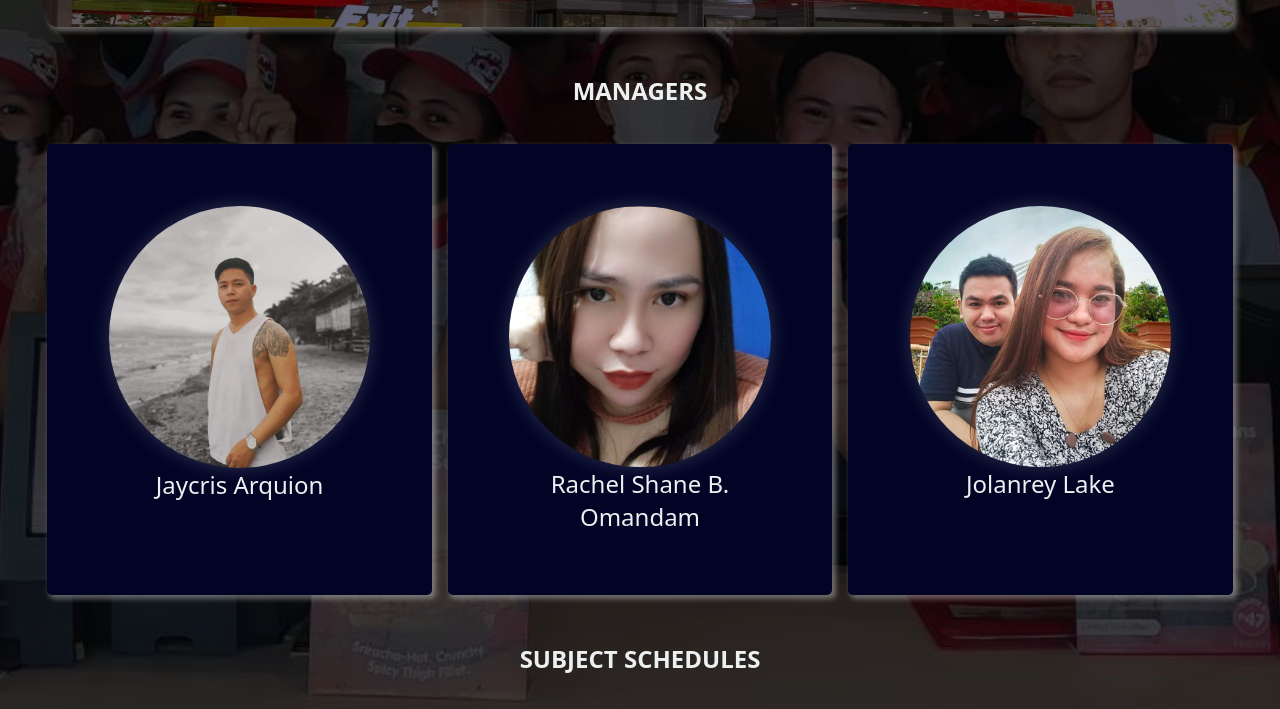
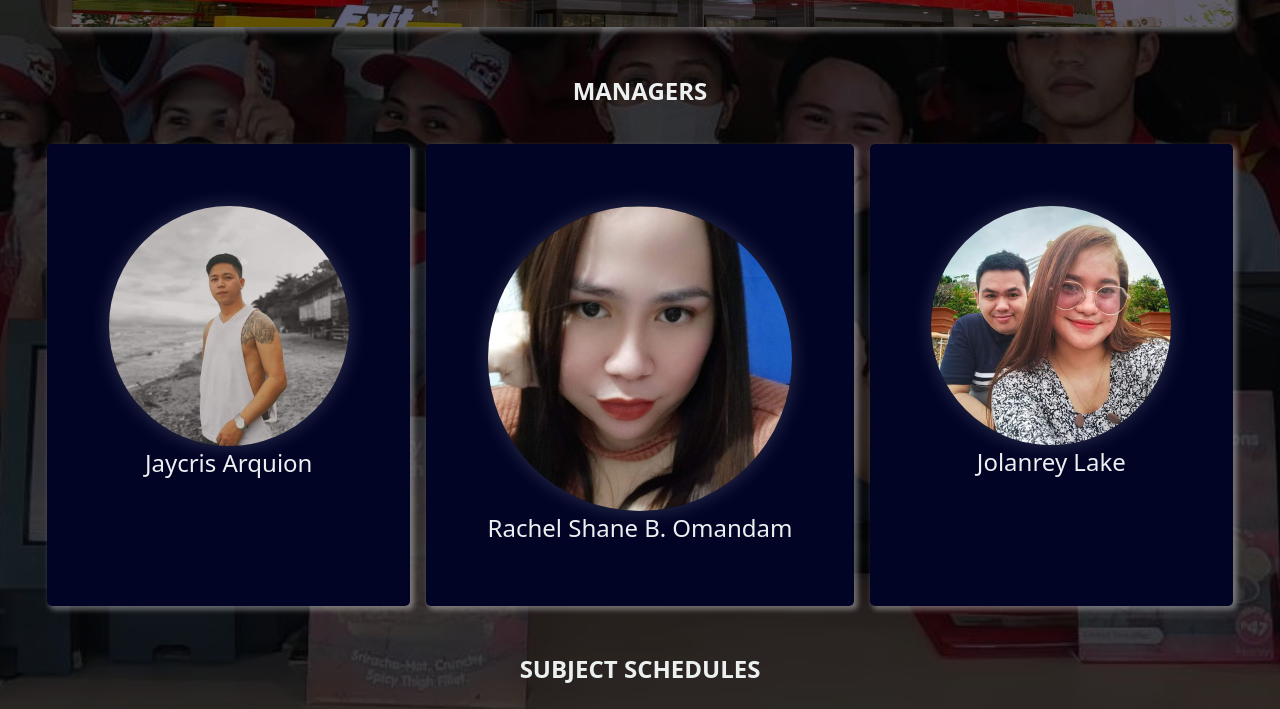
Before and after one commit to 3hird-K/jollibee-class-sched, a plain HTML site: page index.html in a window 1280 px wide. Shown: the part 1282-1991 px from the top of the page. Drawn offline with Linux system fonts and the light colour scheme.

Commit message:
Update style.css

```diff
--- a/style.css
+++ b/style.css
@@ -58,9 +58,9 @@ img{
     max-width: 100%;
     height: auto;
 }
-/* .nowrap{
+.nowrap{
     white-space: nowrap;
-} */
+}
 
 
 body{
```
